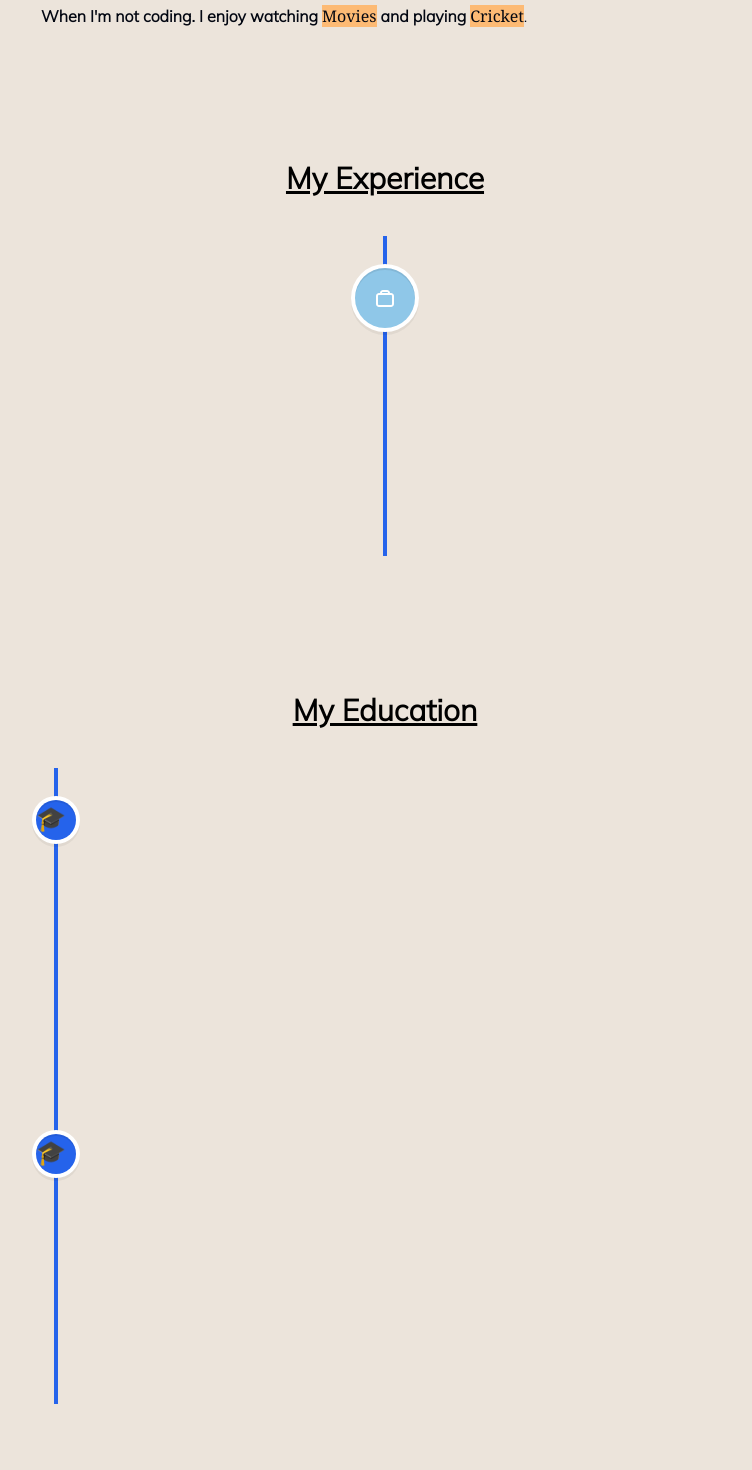
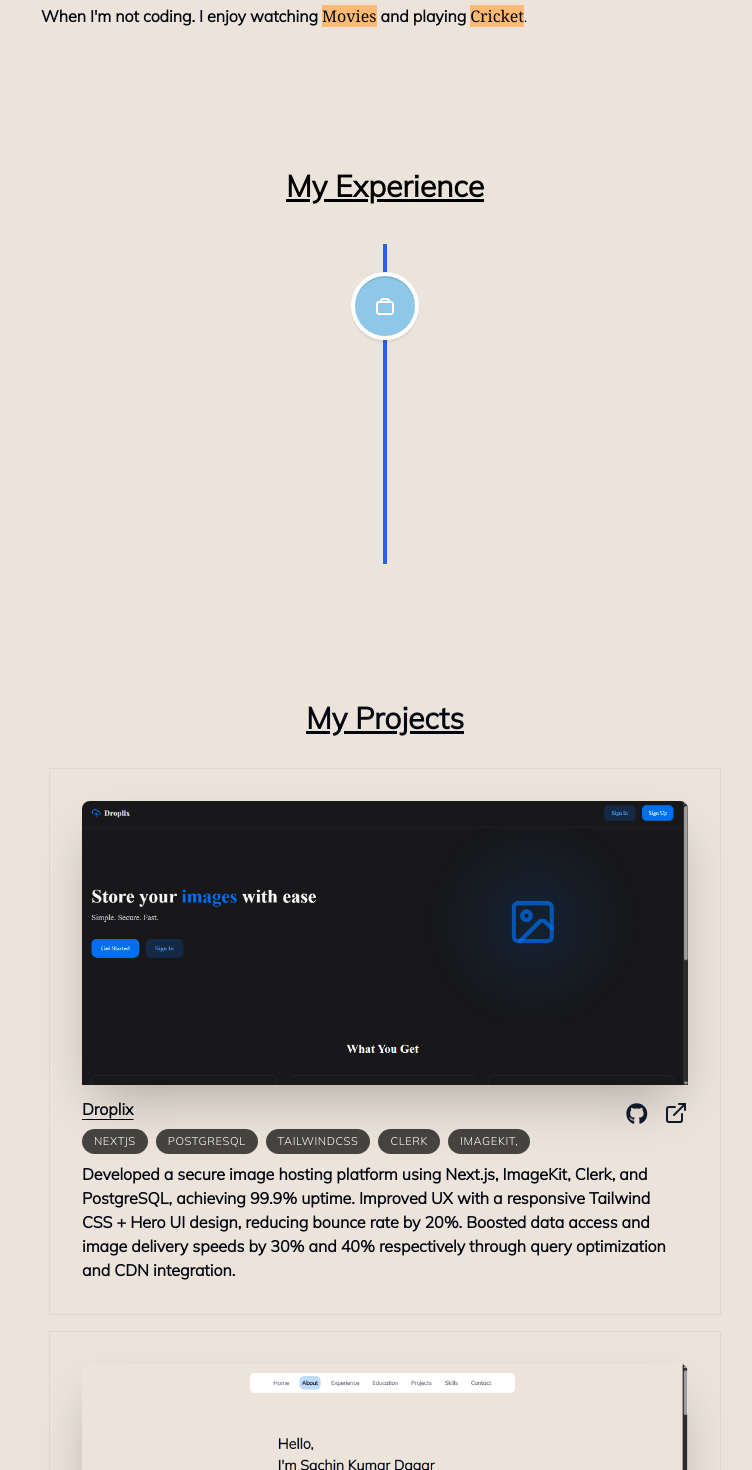
Before and after one commit to Sachin2001-kumar/Portfolio, a Next.js app: page / in a window 1280 px wide. Shown: the part 800-2270 px from the top of the page, without its empty margins (255-1007 px from the left). Built offline with nearby package versions, Linux system fonts and the light colour scheme.

Commit message:
bug fixed

```diff
--- a/app/Components/Contact1.tsx
+++ b/app/Components/Contact1.tsx
@@ -19,7 +19,7 @@ export default function Contact() {
     <motion.section
       ref={ref}
       id="contact"
-      className="py-24 px-6 scroll-mt-28"
+      className="py-16 px-6 scroll-mt-28"
       initial={{
         opacity: 0,
       }}
--- a/app/Components/Education.tsx
+++ b/app/Components/Education.tsx
@@ -11,13 +11,13 @@ import SectionHeading from "./SectionHeading";
 import { educationData } from "../lib/Data";
 
 export default function Education() {
-  const { ref } = useSectionInView("Education");
+  const { ref } = useSectionInView("Education", 0.3);
 
   return (
     <section
       id="education"
       ref={ref}
-      className="scroll-mt-24 px-4 py-10 text-black mb-24"
+      className="scroll-mt-24 px-4 py-4 text-black mb-6"
     >
       <SectionHeading>My Education</SectionHeading>
 
--- a/app/Components/Exprience.tsx
+++ b/app/Components/Exprience.tsx
@@ -17,7 +17,7 @@ export default function Experience() {
     <section
       ref={ref}
       id="experience"
-      className="scroll-mt-14 px-4 mb-24 text-black pt-8"
+      className="scroll-mt-14 px-4 mb-24 text-black py-10 "
     >
       <SectionHeading>My Experience</SectionHeading>
 
--- a/app/Components/Footer.tsx
+++ b/app/Components/Footer.tsx
@@ -4,9 +4,9 @@ import React from "react";
 
 export default function Footer() {
   return (
-    <footer className="border-t mt-2 py-2 px-4 text-left text-gray-900 text-sm">
+    <footer className="border-t mt-2 py-4 px-4 text-left text-gray-900 text-sm">
       <div className="max-w-4xl mx-auto">
-        Made by <span className="font-semibold">Sachin</span>
+        Made by <span className="font-semibold">Sachin Kumar Dagar</span>
       </div>
     </footer>
   );
--- a/app/Components/Intro.tsx
+++ b/app/Components/Intro.tsx
@@ -9,7 +9,7 @@ import { HiDownload } from "react-icons/hi";
 import { FaGithubSquare, FaLinkedin } from "react-icons/fa";
 
 export default function Intro() {
-  const { ref } = useSectionInView("Home");
+  const { ref } = useSectionInView("Home", 0.5);
   const { setActiveSection } = useActiveSectionContext();
 
   return (
--- a/app/Components/Projects.tsx
+++ b/app/Components/Projects.tsx
@@ -7,10 +7,10 @@ import Project from "./Project";
 import { useSectionInView } from "@/app/lib/hooks";
 
 export default function Projects() {
-  const { ref } = useSectionInView("Projects");
+  const { ref } = useSectionInView("Projects", 0.2);
 
   return (
-    <section ref={ref} id="projects" className="scroll-mt-24 mb-24 ">
+    <section ref={ref} id="projects" className="scroll-mt-24 mb-24">
       <SectionHeading>My projects</SectionHeading>
       <div>
         {ProjectData.map((project, index) => (
--- a/app/Components/Skills.tsx
+++ b/app/Components/Skills.tsx
@@ -9,11 +9,11 @@ export default function Skills() {
   const { ref } = useSectionInView("Skills");
 
   return (
-    <>
+    <div className="mb-28">
       <motion.section
         id="skills"
         ref={ref}
-        className="mb-6 max-w-[53rem] scroll-mt-24 text-center"
+        className="max-w-[53rem] scroll-mt-24 text-center mb-6"
       >
         <SectionHeading>My Skills </SectionHeading>
       </motion.section>
@@ -36,6 +36,6 @@ export default function Skills() {
           ))}
         </div>
       </div>
-    </>
+    </div>
   );
 }
--- a/app/lib/Data.ts
+++ b/app/lib/Data.ts
@@ -9,6 +9,7 @@ export const NAV_LINKS = [
     name: "Home",
     hash: "#home",
   },
+
   {
     name: "About",
     hash: "#about",
@@ -18,10 +19,6 @@ export const NAV_LINKS = [
     hash: "#experience",
   },
   {
-    name: "Education",
-    hash: "#education",
-  },
-  {
     name: "Projects",
     hash: "#projects",
   },
@@ -29,6 +26,11 @@ export const NAV_LINKS = [
     name: "Skills",
     hash: "#skills",
   },
+  {
+    name: "Education",
+    hash: "#education",
+  },
+
   {
     name: "Contact",
     hash: "#contact",
--- a/app/page.tsx
+++ b/app/page.tsx
@@ -13,9 +13,9 @@ export default function Home() {
       <Intro />
       <About />
       <Experience />
-      <Education />
       <Projects />
       <Skills />
+      <Education />
       <Contact />
       <Footer />
     </div>
```
